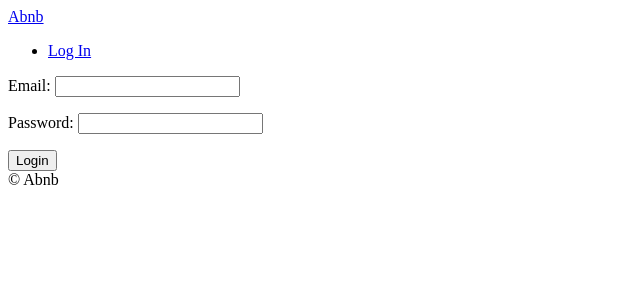
After one commit to danmin20/airbnb-clone, a Django app: page /users/login in a window 1280 px wide. The commit adds this page. Shown: the top 300 px of the page, without its empty margins (0-640 px from the left). Run offline with Django 3.2, Linux system fonts and the light colour scheme.

Commit message:
implement login & logout

```diff
--- a/config/urls.py
+++ b/config/urls.py
@@ -6,6 +6,7 @@ from django.conf.urls.static import static
 urlpatterns = [
     path("", include("core.urls", namespace="core")),
     path("rooms/", include("rooms.urls", namespace="rooms")),
+    path("users/", include("users.urls", namespace="users")),
     path("admin/", admin.site.urls),
 ]
 
--- a/templates/partials/nav.html
+++ b/templates/partials/nav.html
@@ -1,5 +1,8 @@
 <a href="{% url "core:home" %}">Abnb</a>
 <ul>
-    <li><a href="#">Login</a></li>
+    {% if user.is_authenticated %}
+    <li><a href="{% url "users:logout" %}">Log Out</a></li>
+    {% else %}
+    <li><a href="{% url "users:login" %}">Log In</a></li>
+    {% endif %}
 </ul>
-<h1>hi</h1>
--- /dev/null
+++ b/templates/users/login.html
@@ -0,0 +1,16 @@
+{% extends 'base.html' %}
+
+{% block page_title %}
+Search
+{% endblock page_title %}
+
+{% block search-bar %}
+{% endblock search-bar %}
+
+{% block content %}
+<form method="POST" action="{% url "users:login" %}">
+    {% csrf_token %}
+    {{form.as_p}}
+    <button>Login</button>
+</form>
+{% endblock content %}
--- /dev/null
+++ b/users/forms.py
@@ -0,0 +1,20 @@
+from django import forms
+from . import models
+
+
+class LoginForm(forms.Form):
+
+    email = forms.EmailField()
+    password = forms.CharField(widget=forms.PasswordInput)
+
+    def clean(self):
+        email = self.cleaned_data.get("email")
+        password = self.cleaned_data.get("password")
+        try:
+            user = models.User.objects.get(email=email)
+            if user.check_password(password):
+                return self.cleaned_data
+            else:
+                self.add_error("password", forms.ValidationError("Password is wrong"))
+        except models.User.DoesNotExist:
+            self.add_error("email", forms.ValidationError("User does not exist"))
--- a/users/urls.py
+++ b/users/urls.py
@@ -0,0 +1,9 @@
+from django.urls import path
+from . import views
+
+app_name = "users"
+
+urlpatterns = [
+    path("login", views.LoginView.as_view(), name="login"),
+    path("logout", views.log_out, name="logout"),
+]
--- a/users/views.py
+++ b/users/views.py
@@ -1,3 +1,25 @@
-from django.shortcuts import render
+from django.views.generic import FormView
+from django.urls import reverse_lazy
+from django.shortcuts import redirect, reverse
+from django.contrib.auth import authenticate, login, logout
+from . import forms
 
-# Create your views here.
+
+class LoginView(FormView):
+
+    template_name = "users/login.html"
+    form_class = forms.LoginForm
+    success_url = reverse_lazy("core:home")
+
+    def form_valid(self, form):
+        email = form.cleaned_data.get("email")
+        password = form.cleaned_data.get("password")
+        user = authenticate(self.request, username=email, password=password)
+        if user is not None:
+            login(self.request, user)
+        return super().form_valid(form)
+
+
+def log_out(request):
+    logout(request)
+    return redirect(reverse("core:home"))
```
